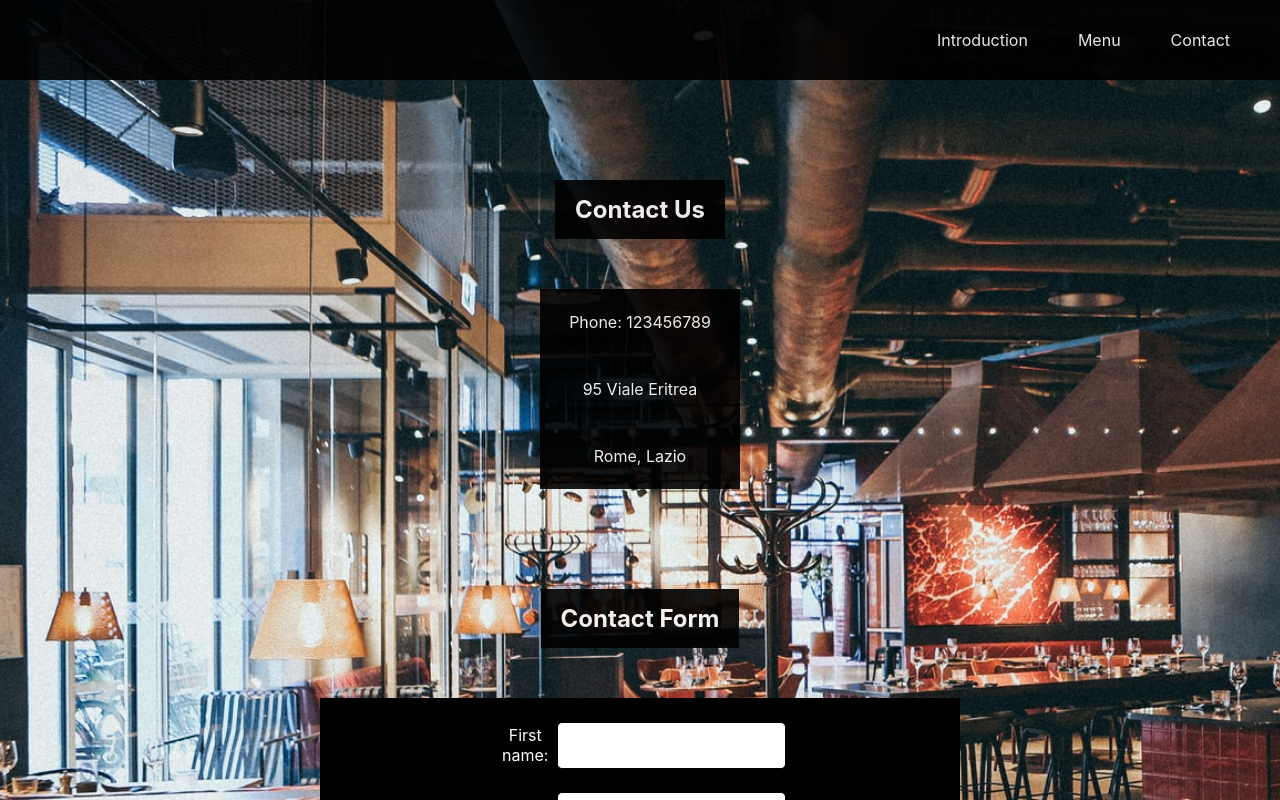
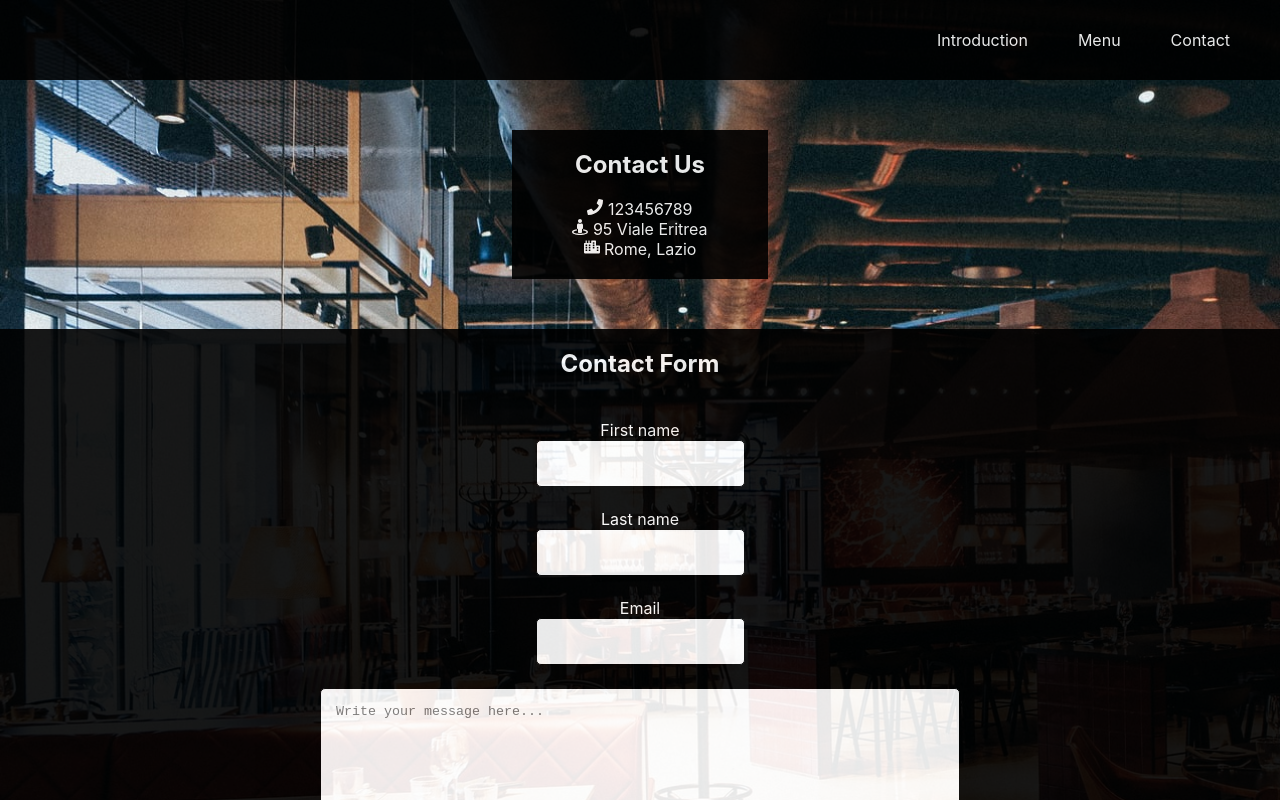
Before and after one commit to markusmatilainen/restaurant-site, a React (Create React App) app: page /contact in a window 1280 px wide. Shown: the top 800 px of the page. Built offline with nearby package versions, Linux system fonts and the light colour scheme.

Commit message:
Changed styling and content

```diff
--- a/src/App.css
+++ b/src/App.css
@@ -24,9 +24,10 @@ header {
   -webkit-box-align: center;
       -ms-flex-align: center;
           align-items: center;
-  margin-bottom: 50px;
+  color: white;
   background-color: black;
   opacity: 0.9;
+  margin-bottom: 50px;
 }
 
 @media (max-width: 768px) {
@@ -48,10 +49,10 @@ header {
 }
 
 header .app-link {
+  color: white;
   margin-top: 30px;
   margin-bottom: 30px;
   text-decoration: none;
-  color: white;
 }
 
 @media (min-width: 769px) {
@@ -77,11 +78,11 @@ header .app-link:hover {
   -webkit-box-align: center;
       -ms-flex-align: center;
           align-items: center;
-  text-align: center;
+  color: white;
   background-color: black;
   opacity: 0.9;
+  text-align: center;
   height: 300px;
-  color: white;
 }
 
 @media (max-width: 768px) {
@@ -108,14 +109,10 @@ header .app-link:hover {
   -webkit-box-align: center;
       -ms-flex-align: center;
           align-items: center;
-  margin-top: 100px;
-  text-align: center;
   color: white;
-}
-
-.menu .menu-text {
   background-color: black;
   opacity: 0.9;
+  text-align: center;
   padding: 20px;
 }
 
@@ -133,7 +130,6 @@ header .app-link:hover {
   -webkit-box-align: center;
       -ms-flex-align: center;
           align-items: center;
-  height: 2000px;
   margin-top: 50px;
 }
 
@@ -151,15 +147,11 @@ header .app-link:hover {
   -webkit-box-align: center;
       -ms-flex-align: center;
           align-items: center;
-  background-color: black;
-  color: white;
-  opacity: 0.9;
   height: 300px;
   width: 200px;
 }
 
-.contactarea1,
-.contactarea2 {
+.contactareas {
   display: -webkit-box;
   display: -ms-flexbox;
   display: flex;
@@ -173,19 +165,9 @@ header .app-link:hover {
   -webkit-box-align: center;
       -ms-flex-align: center;
           align-items: center;
-  margin-top: 100px;
-  color: white;
-  text-align: center;
 }
 
-.contactarea1 h2,
-.contactarea2 h2 {
-  background-color: black;
-  opacity: 0.9;
-  padding: 15px 20px;
-}
-
-.contactinfo {
+.contactarea1, .contactarea2 {
   display: -webkit-box;
   display: -ms-flexbox;
   display: flex;
@@ -193,38 +175,58 @@ header .app-link:hover {
   -webkit-box-direction: normal;
       -ms-flex-direction: column;
           flex-direction: column;
-  -ms-flex-pack: distribute;
-      justify-content: space-around;
+  -webkit-box-pack: space-evenly;
+      -ms-flex-pack: space-evenly;
+          justify-content: space-evenly;
   -webkit-box-align: center;
       -ms-flex-align: center;
           align-items: center;
-  margin-top: 50px;
+  color: white;
   background-color: black;
   opacity: 0.9;
+  width: 20%;
+  margin-bottom: 50px;
+  text-align: center;
+  padding: 20px 0;
+}
+
+@media (max-width: 768px) {
+  .contactarea1, .contactarea2 {
+    width: 100%;
+  }
+}
+
+.contactarea1 h2, .contactarea2 h2 {
+  margin-bottom: 20px;
+}
+
+.contactarea1 .contact-icon, .contactarea2 .contact-icon {
   color: white;
-  height: 200px;
-  width: 200px;
+}
+
+.contactarea2 {
+  width: 100%;
 }
 
 @-webkit-keyframes formbuttons {
   from {
+    color: white;
     background-color: black;
-    color: white;
   }
   to {
+    color: black;
     background-color: white;
-    color: black;
   }
 }
 
 @keyframes formbuttons {
   from {
+    color: white;
     background-color: black;
-    color: white;
   }
   to {
+    color: black;
     background-color: white;
-    color: black;
   }
 }
 
@@ -243,44 +245,23 @@ header .app-link:hover {
       -ms-flex-align: center;
           align-items: center;
   width: 50%;
-  margin-top: 50px;
-  height: 500px;
-  background-color: black;
-  color: white;
+  height: 600px;
 }
 
 .contactform .formcontainer {
   display: -webkit-box;
   display: -ms-flexbox;
   display: flex;
-  -webkit-box-orient: horizontal;
+  -webkit-box-orient: vertical;
   -webkit-box-direction: normal;
-      -ms-flex-direction: row;
-          flex-direction: row;
+      -ms-flex-direction: column;
+          flex-direction: column;
   -webkit-box-pack: center;
       -ms-flex-pack: center;
           justify-content: center;
   -webkit-box-align: center;
       -ms-flex-align: center;
           align-items: center;
-}
-
-@media (max-width: 768px) {
-  .contactform .formcontainer {
-    display: -webkit-box;
-    display: -ms-flexbox;
-    display: flex;
-    -webkit-box-orient: vertical;
-    -webkit-box-direction: normal;
-        -ms-flex-direction: column;
-            flex-direction: column;
-    -webkit-box-pack: center;
-        -ms-flex-pack: center;
-            justify-content: center;
-    -webkit-box-align: center;
-        -ms-flex-align: center;
-            align-items: center;
-  }
 }
 
 .contactform input[type="text"], .contactform textarea, .contactform input[type="email"] {
@@ -293,8 +274,7 @@ header .app-link:hover {
 }
 
 .contactform textarea {
-  width: 80%;
-  height: 100px;
+  height: 150px;
 }
 
 .contactform input[type="submit"], .contactform input[type="reset"] {
@@ -302,14 +282,14 @@ header .app-link:hover {
   width: 100px;
   border: 1px solid white;
   border-radius: 5px;
+  color: white;
   background-color: black;
-  color: white;
 }
 
 .contactform input[type="submit"]:hover, .contactform input[type="reset"]:hover {
   cursor: pointer;
+  color: black;
   background-color: white;
-  color: black;
   -webkit-animation-name: formbuttons;
           animation-name: formbuttons;
   -webkit-animation-duration: 0.5s;
--- a/src/App.scss
+++ b/src/App.scss
@@ -8,6 +8,12 @@ $secondaryColor: black;
   flex-direction: $direction;
   justify-content: $justify;
   align-items: $align;
+}
+
+@mixin cardStyles() {
+  color: $mainColor;
+  background-color: $secondaryColor;
+  opacity: 0.9;
 }
 
 * {
@@ -24,20 +30,19 @@ body {
 
 header {
   @include flex(row, flex-end, center);
+  @include cardStyles();
   @include media("<=tablet") {
     @include flex(row, space-evenly, center);
   }
   margin-bottom: 50px;
-  background-color: $secondaryColor;
-  opacity: 0.9;
   .app-link {
     @include media(">tablet") {
       margin-right: 50px;
     }
+    color: $mainColor;
     margin-top: 30px;
     margin-bottom: 30px;
     text-decoration: none;
-    color: $mainColor;
     &:hover {
       cursor: pointer;
     }
@@ -46,14 +51,12 @@ header {
 
 .introduction {
   @include flex(column, space-around, center);
+  @include cardStyles();
   @include media("<=tablet") {
     height: 400px;
   }
   text-align: center;
-  background-color: $secondaryColor;
-  opacity: 0.9;
   height: 300px;
-  color: $mainColor;
   .intro-text {
     width: 80%;
   }
@@ -61,75 +64,64 @@ header {
 
 .menu {
   @include flex(column, space-evenly, center);
-  margin-top: 100px;
+  @include cardStyles();
   text-align: center;
-  color: $mainColor;
-  .menu-text {
-    background-color: $secondaryColor;
-    opacity: 0.9;
-    padding: 20px;
-  }
+  padding: 20px;
   .menu-items {
     @include flex(column, space-between, center);
-    height: 2000px;
     margin-top: 50px;
     .menu-item {
       @include flex(column, space-evenly, center);
-      background-color: $secondaryColor;
-      color: $mainColor;
-      opacity: 0.9;
       height: 300px;
       width: 200px;
     }
   }
 }
 
-.contactarea1,
-.contactarea2 {
+.contactareas {
   @include flex(column, space-between, center);
-  margin-top: 100px;
-  color: $mainColor;
+}
+
+.contactarea1 {
+  @include flex(column, space-evenly, center);
+  @include cardStyles();
+  @include media("<=tablet") {
+    width: 100%;
+  }
+  width: 20%;
+  margin-bottom: 50px;
   text-align: center;
+  padding: 20px 0;
   h2 {
-    background-color: $secondaryColor;
-    opacity: 0.9;
-    padding: 15px 20px;
+    margin-bottom: 20px;
+  }
+  .contact-icon {
+    color: $mainColor;
   }
 }
 
-.contactinfo {
-  @include flex(column, space-around, center);
-  margin-top: 50px;
-  background-color: $secondaryColor;
-  opacity: 0.9;
-  color: $mainColor;
-  height: 200px;
-  width: 200px;
+.contactarea2 {
+  @extend .contactarea1;
+  width: 100%;
 }
 
 @keyframes formbuttons {
   from {
+    color: $mainColor;
     background-color: $secondaryColor;
-    color: $mainColor;
   }
   to {
+    color: $secondaryColor;
     background-color: $mainColor;
-    color: $secondaryColor;
   }
 }
 
 .contactform {
   @include flex(column, space-evenly, center);
   width: 50%;
-  margin-top: 50px;
-  height: 500px;
-  background-color: $secondaryColor;
-  color: $mainColor;
+  height: 600px;
   .formcontainer {
-    @include flex(row, center, center);
-    @include media("<=tablet") {
-      @include flex(column, center, center);
-    }
+    @include flex(column, center, center);
   }
   input[type="text"], input[type="email"] {
     width: 100%;
@@ -140,20 +132,19 @@ header {
   }
   textarea {
     @extend input[type="text"];
-    width: 80%;
-    height: 100px;
+    height: 150px;
   }
   input[type="submit"], input[type="reset"] {
     padding: 15px;
     width: 100px;
     border: 1px solid $mainColor;
     border-radius: 5px;
+    color: $mainColor;
     background-color: $secondaryColor;
-    color: $mainColor;
     &:hover {
       cursor: pointer;
+      color: $secondaryColor;
       background-color: $mainColor;
-      color: $secondaryColor;
       animation-name: formbuttons;
       animation-duration: 0.5s;
     }
--- a/src/components/Contact.js
+++ b/src/components/Contact.js
@@ -1,35 +1,36 @@
 import React from "react";
 import '../App.css';
+import { FaPhone } from 'react-icons/fa';
+import { FaStreetView } from 'react-icons/fa'
+import { FaCity } from 'react-icons/fa'
 
 function Contact() {
   return (
-    <div>
+    <div className="contactareas">
       <div className="contactarea1" id="contact">
         <h2>Contact Us</h2>
-        <div className="contactinfo">
-          <p>Phone: 123456789</p>
-          <p>95 Viale Eritrea</p>
-          <p>Rome, Lazio</p>
-        </div>
+        <p><FaPhone className="contact-icon" /> 123456789</p>
+        <p><FaStreetView className="contact-icon" /> 95 Viale Eritrea</p>
+        <p><FaCity className="contact-icon" /> Rome, Lazio</p>
       </div>
-      <div className="contactarea2" id="form">
+      <div className="contactarea2">
         <h2>Contact Form</h2>
-        <form className="contactform">
+        <form className="contactform" id="form">
           <div className="formcontainer">
-            <label for="fname">First name:</label>
+            <label for="fname">First name</label>
             <input type="text" id="fname" name="fname" />
           </div>
           <div className="formcontainer">
-            <label for="lname">Last name:</label>
+            <label for="lname">Last name</label>
             <input type="text" id="lname" name="lname" />
           </div>
           <div className="formcontainer">
-            <label for="email">Email Address:</label>
+            <label for="email">Email</label>
             <input type="email" id="email" name="email" />
           </div>
           <textarea id="message" name="message" placeholder="Write your message here..." />
           <input type="submit" value="Submit" />
-          <input type="reset" />
+          <input type="reset" value="Reset" />
         </form>
       </div>
     </div>
```
Also changed, not shown: 1 other file (tests, documents, lock files or other folders).
